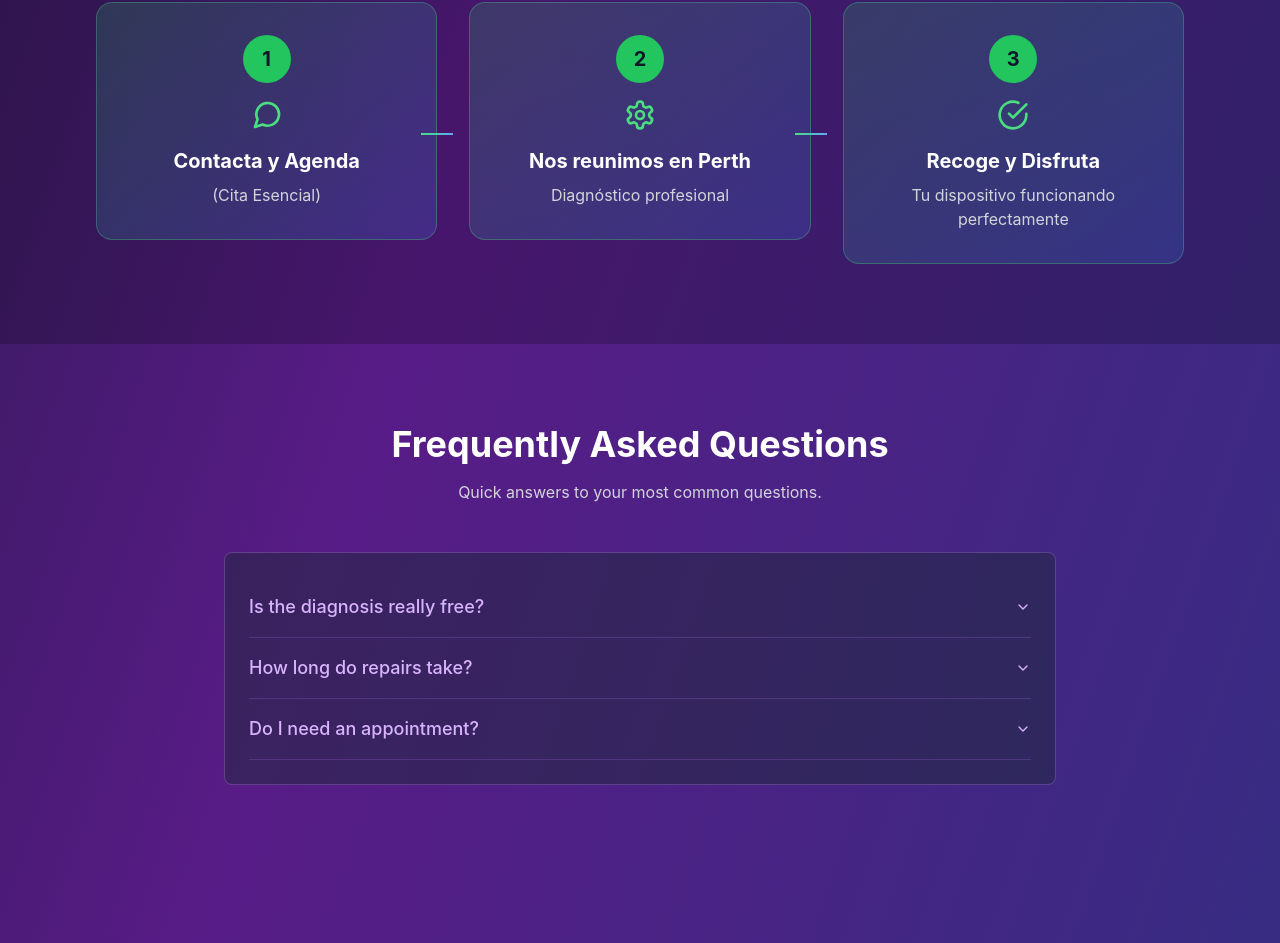
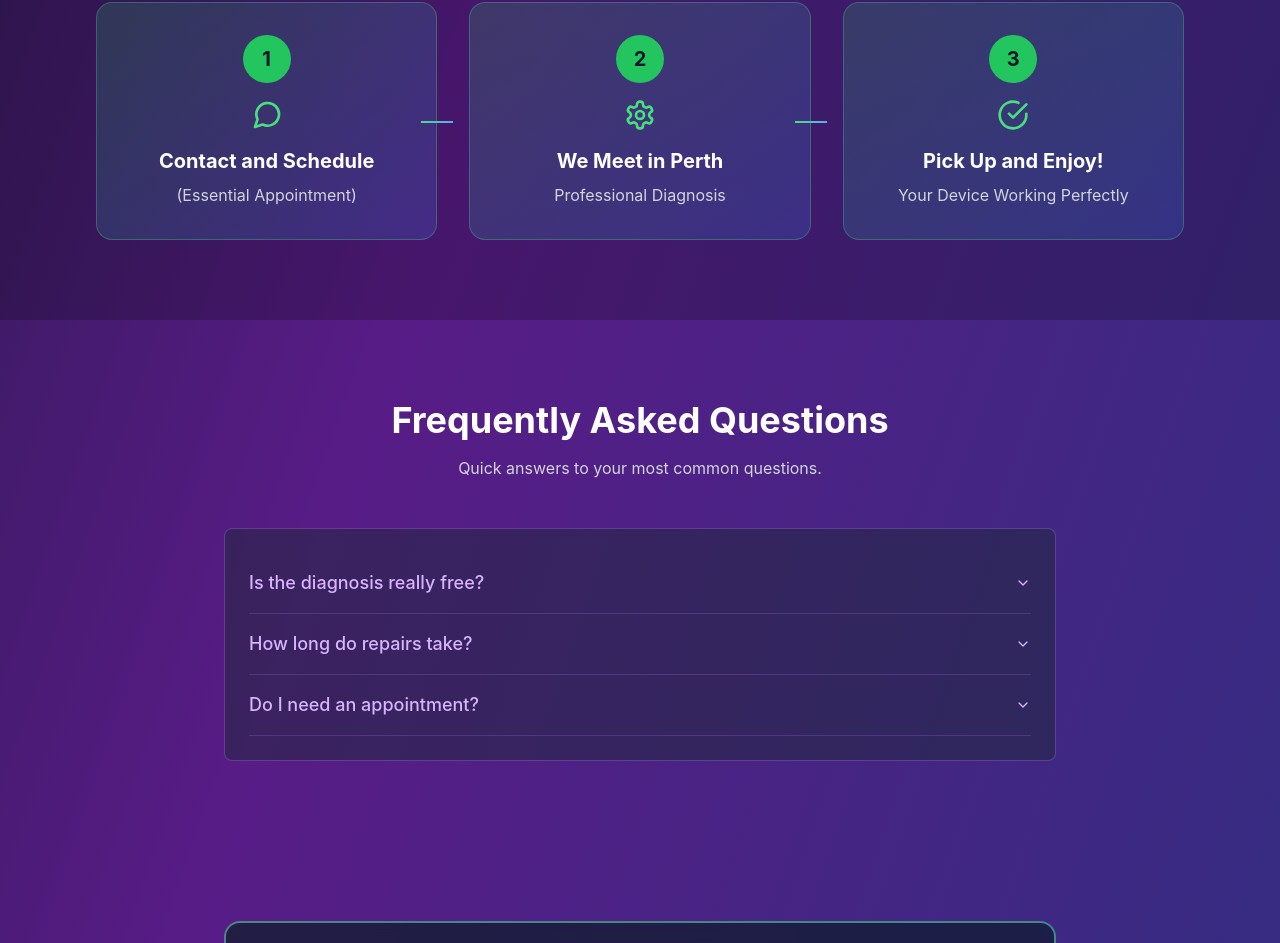
Before and after one commit to BKenkun/perthreparing, a React (Vite) app: page / in a window 1280 px wide. Shown: the part 2244-3187 px from the top of the page. Built offline with nearby package versions, Linux system fonts and the light colour scheme.

Commit message:
Fix: Traducción completa de la sección FAQ al inglés

```diff
--- a/src/components/landing/Process.jsx
+++ b/src/components/landing/Process.jsx
@@ -8,20 +8,20 @@ const Process = () => {
   const steps = [
     {
       step: "1",
-      title: "Contacta y Agenda",
-      description: "(Cita Esencial)",
+      title: "Contact and Schedule",
+      description: "(Essential Appointment)",
       icon: MessageCircle
     },
     {
       step: "2",
-      title: "Nos reunimos en Perth",
-      description: "Diagnóstico profesional",
+      title: "We Meet in Perth",
+      description: "Professional Diagnosis",
       icon: Settings
     },
     {
       step: "3",
-      title: "Recoge y Disfruta",
-      description: "Tu dispositivo funcionando perfectamente",
+      title: "Pick Up and Enjoy!",
+      description: "Your Device Working Perfectly",
       icon: CheckCircle
     }
   ];
```
